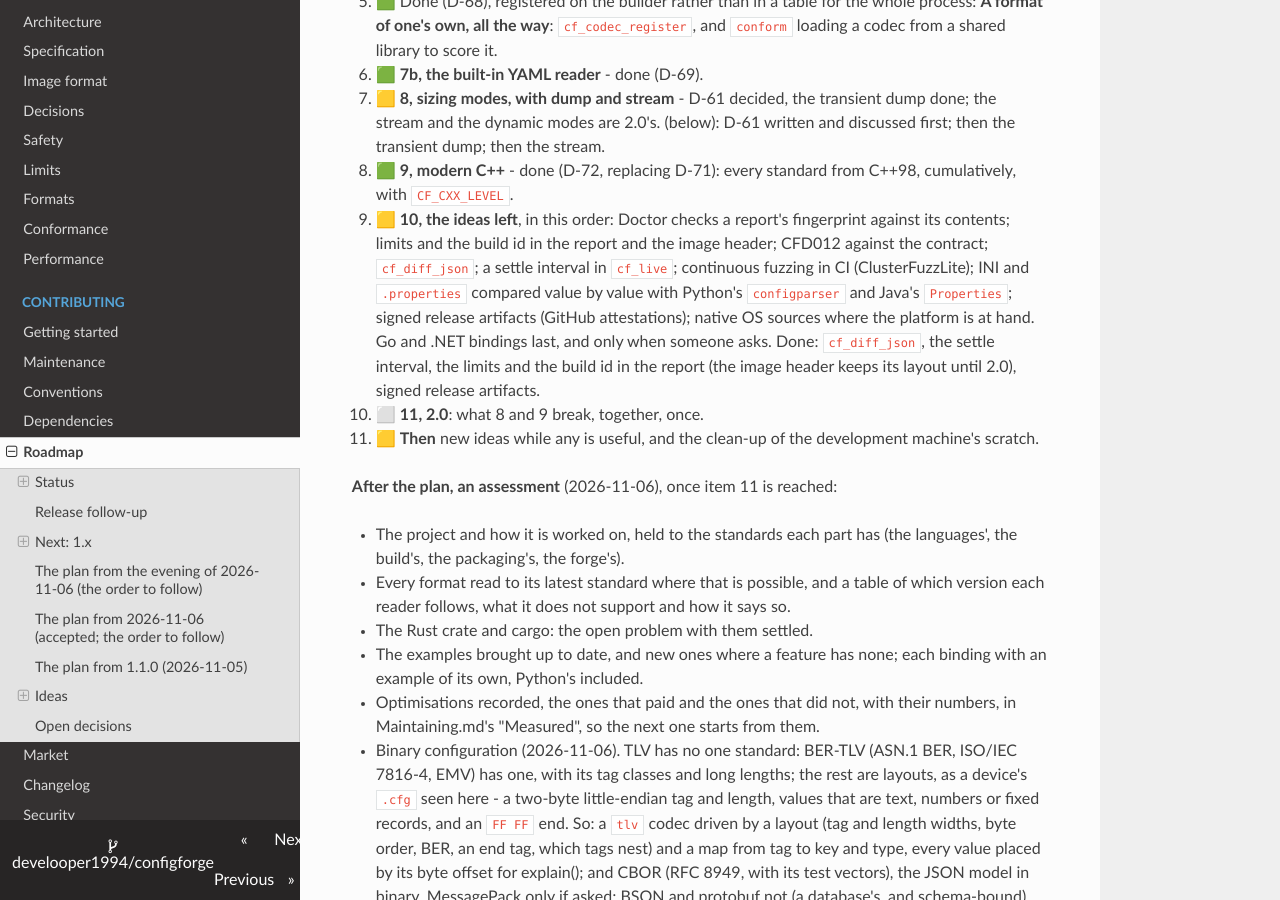
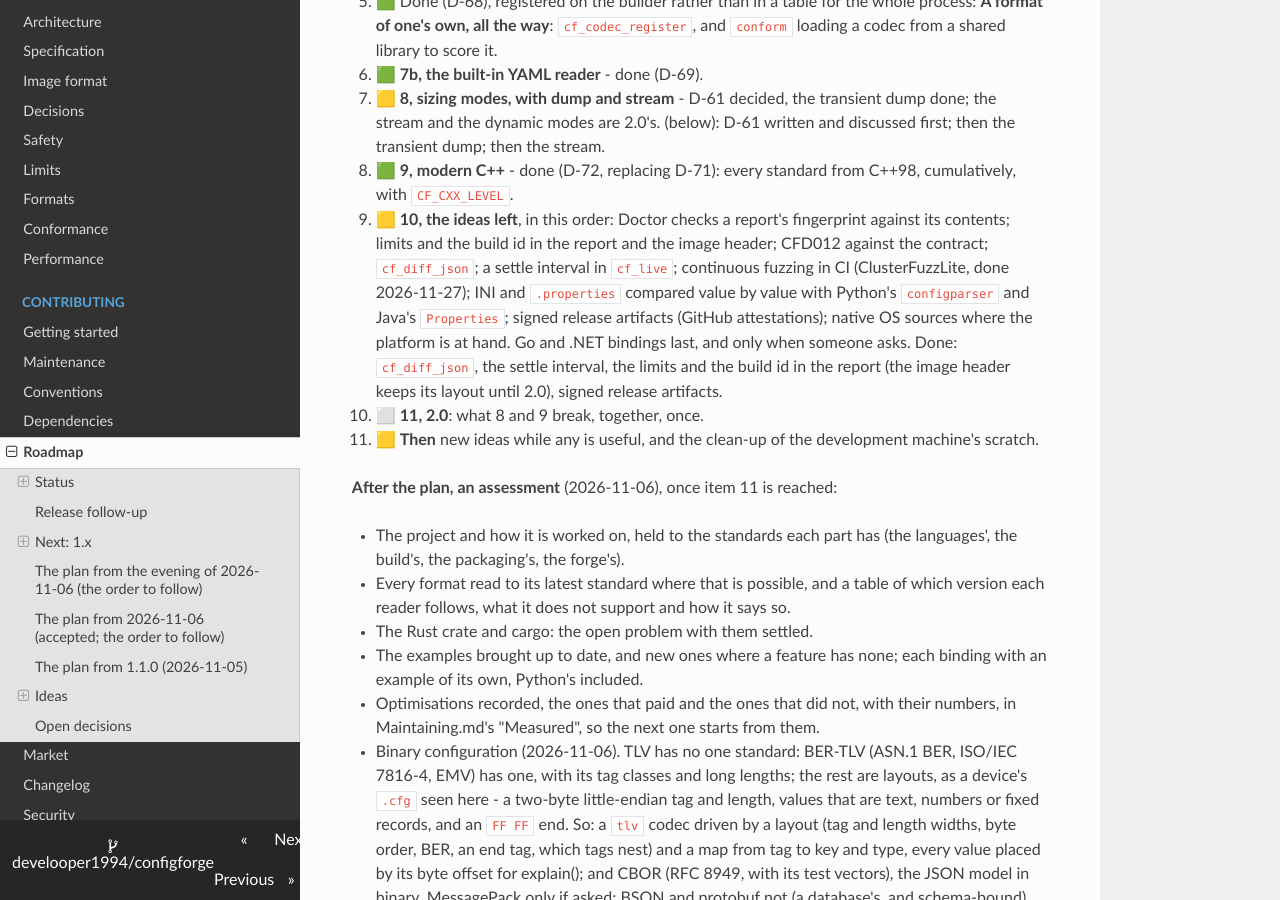
Before and after one commit to develooper1994/configforge, an MkDocs documentation site: the page built from docs/Roadmap.md, in a window 1280 px wide and 900 px high, scrolled down 8810 px. Built offline with MkDocs 1.6.1, drawn with Linux system fonts in a browser that asks for light colours.

Commit message:
Roadmap: ClusterFuzzLite marked done in item 10 too
Co-Authored-By: Claude Opus 5.5 <noreply@anthropic.com>

```diff
--- a/docs/Roadmap.md
+++ b/docs/Roadmap.md
@@ -412,7 +412,7 @@ each push:
    fingerprint against its contents; limits and the build id in the
    report and the image header; CFD012 against the contract; `cf_diff_json`;
    a settle interval in `cf_live`; continuous fuzzing in CI
-   (ClusterFuzzLite); INI and `.properties` compared value by value with
+   (ClusterFuzzLite, done 2026-11-27); INI and `.properties` compared value by value with
    Python's `configparser` and Java's `Properties`; signed release
    artifacts (GitHub attestations); native OS sources where the platform
    is at hand. Go and .NET bindings last, and only when someone asks.
```
